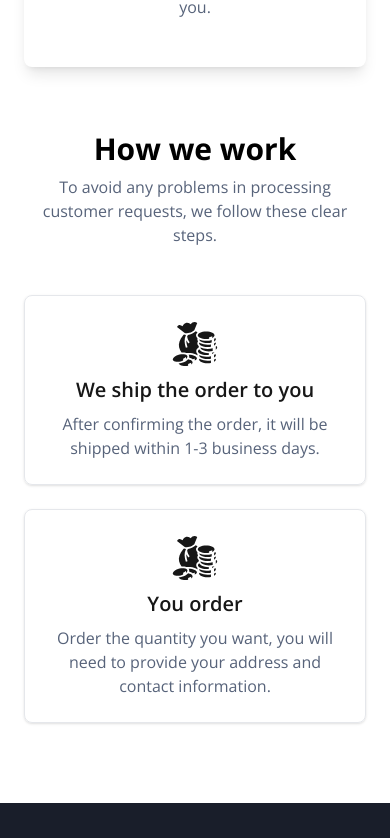
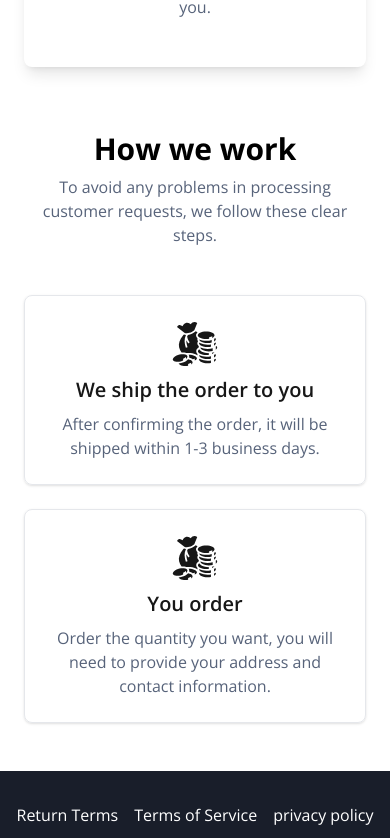
Before and after one commit to moheenarcade/main-landing-page, a Next.js app: page / in a window 390 px wide. Shown: the part 4600-5438 px from the top of the page. Built offline with nearby package versions, Linux system fonts and the light colour scheme; no server answers.

Commit message:
padding remove

```diff
--- a/src/components/howWeWork/index.jsx
+++ b/src/components/howWeWork/index.jsx
@@ -7,7 +7,7 @@ import { GiCash } from "react-icons/gi";
 const HowWeWork = () => {
 
     return (
-        <div className='container mx-auto px-6 lg:px-20 xl:px-62 lg:mt-[300px] xl:mt-[80px] 2xl:mt-[240px] pb-20'>
+        <div className='container mx-auto px-6 lg:px-20 xl:px-62 lg:mt-[300px] xl:mt-[80px] 2xl:mt-[240px] pb-12 lg:pb-20'>
             <h3 className='text-3xl lg:text-4xl text-black text-center font-[700] lg:font-[500] mt-4'>How we work</h3>
             <p className='text-center text-md lg:text-xl text-[#57637a] pt-2'>To avoid any problems in processing customer requests, we follow these clear steps.</p>
 
```
